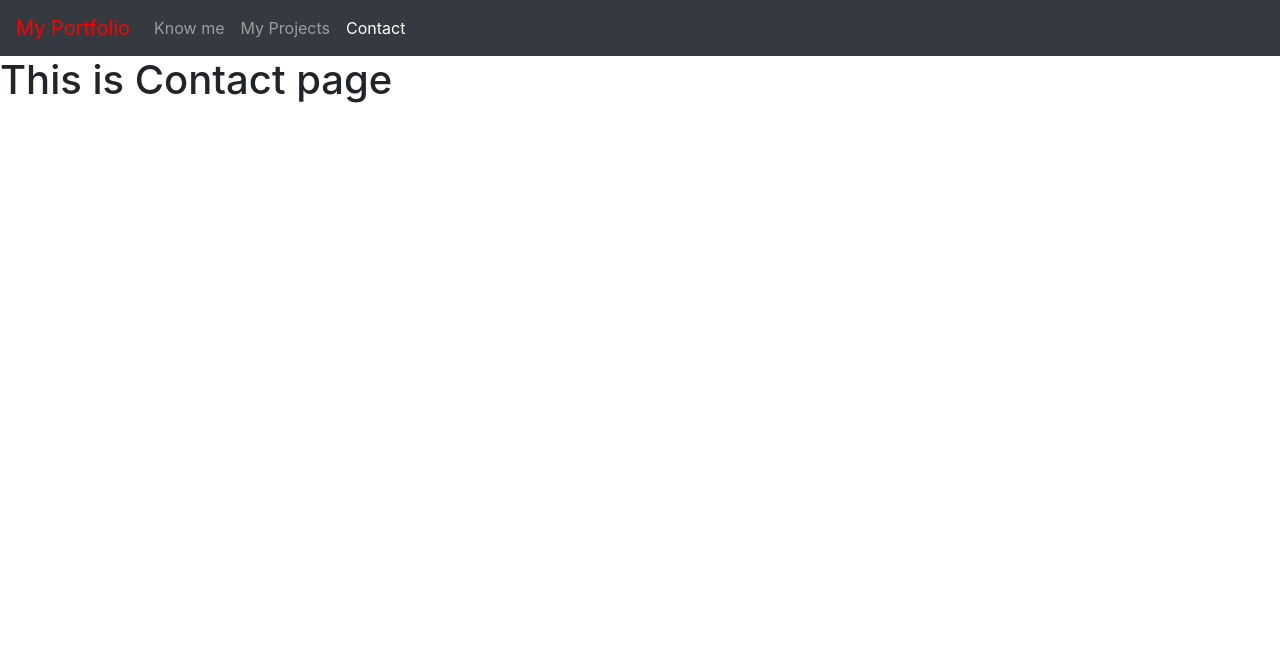
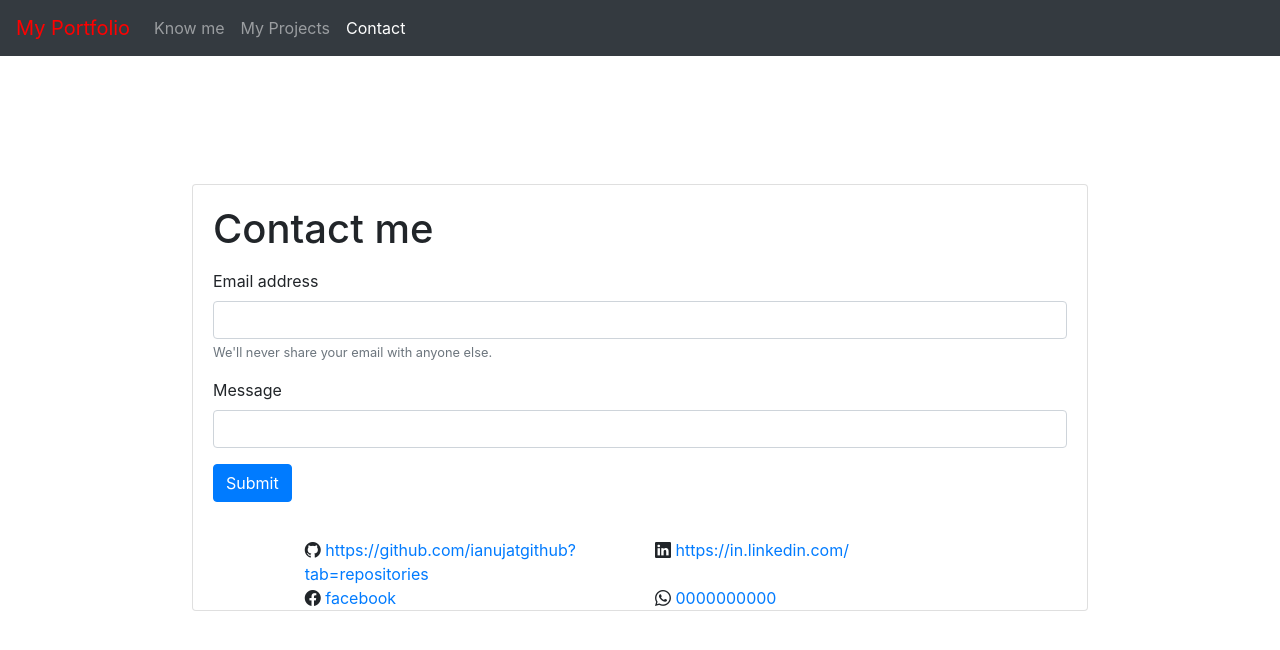
Before and after one commit to ianujatgithub/My-Portfolio, a plain HTML site: page contact.html in a window 1280 px wide. Drawn offline with nearby package versions, Linux system fonts and the light colour scheme.

Commit message:
improved about.html , contact.html

```diff
--- a/contact.html
+++ b/contact.html
@@ -7,6 +7,7 @@
 
     <!-- Bootstrap CSS -->
     <link rel="stylesheet" href="https://cdn.jsdelivr.net/npm/bootstrap@4.4.1/dist/css/bootstrap.min.css" integrity="sha384-Vkoo8x4CGsO3+Hhxv8T/Q5PaXtkKtu6ug5TOeNV6gBiFeWPGFN9MuhOf23Q9Ifjh" crossorigin="anonymous">
+    <link rel="stylesheet" href="https://cdn.jsdelivr.net/npm/bootstrap-icons@1.10.5/font/bootstrap-icons.css">
 
     <title>Contact</title>
   </head>
@@ -34,12 +35,71 @@
           </div>
         </nav>
 
+        <section>
+
+        <!--Main div-->
+        <div style="width: 70%; margin: 10% auto;" >
+
+          <!-- Div for card-->
+          <div class="card"">
+            <div class="card-body">
+              <h1 class="card-title">Contact me</h1>
+              <p class="card-text">
+                <!--form inside para code -->
+                <div class="form-group">
+                  <label for="exampleInputEmail1">Email address</label>
+                  <input type="email" class="form-control" id="exampleInputEmail1" aria-describedby="emailHelp">
+                  <small id="emailHelp" class="form-text text-muted">We'll never share your email with anyone else.</small>
+                </div>
+                <div class="form-group">
+                  <label for="exampleInputPassword1">Message</label>
+                  <input type="password" class="form-control" id="exampleInputPassword1">
+                </div>
+                <button type="submit" class="btn btn-primary">Submit</button>
+
+              </div>
+
+              </p>
+
+          <div style="width: 75%; margin: 0 auto;">
+            <!-- Div for social media icons/links -->
+            <div class="row">
+              <div class="col-sm-6">
+                <i class="bi bi-github"> </i>
+                <a href="https://github.com/ianujatgithub?tab=repositories">https://github.com/ianujatgithub?tab=repositories</a>
+              </div>
+              <div class="col-sm-6">
+                <i class="bi bi-linkedin"> </i>
+                <a href="#"> https://in.linkedin.com/ </a>
+              </div>
+              <div class="col-sm-6">
+                <i class="bi bi-facebook"> </i>
+                <a href="#">facebook</a>
+              </div>
+              <div class="col-sm-6">
+                <i class="bi bi-whatsapp"> </i>
+                <a href="#">0000000000 </a>
+              </div>
+
+
+            </div>
+          </div>
+
+
+            </div>
+          </div>
+
+
+
+        </div>
+        </section>
+
 
 
       </section>
 
       <!-- For debugging-->
-      <h1>This is Contact page</h1>
+      <!-- <h1>This is Contact page</h1> -->
 
     <!-- Optional JavaScript -->
     <!-- jQuery first, then Popper.js, then Bootstrap JS -->
```
Also changed, not shown: about.html (+1 -1 lines).
